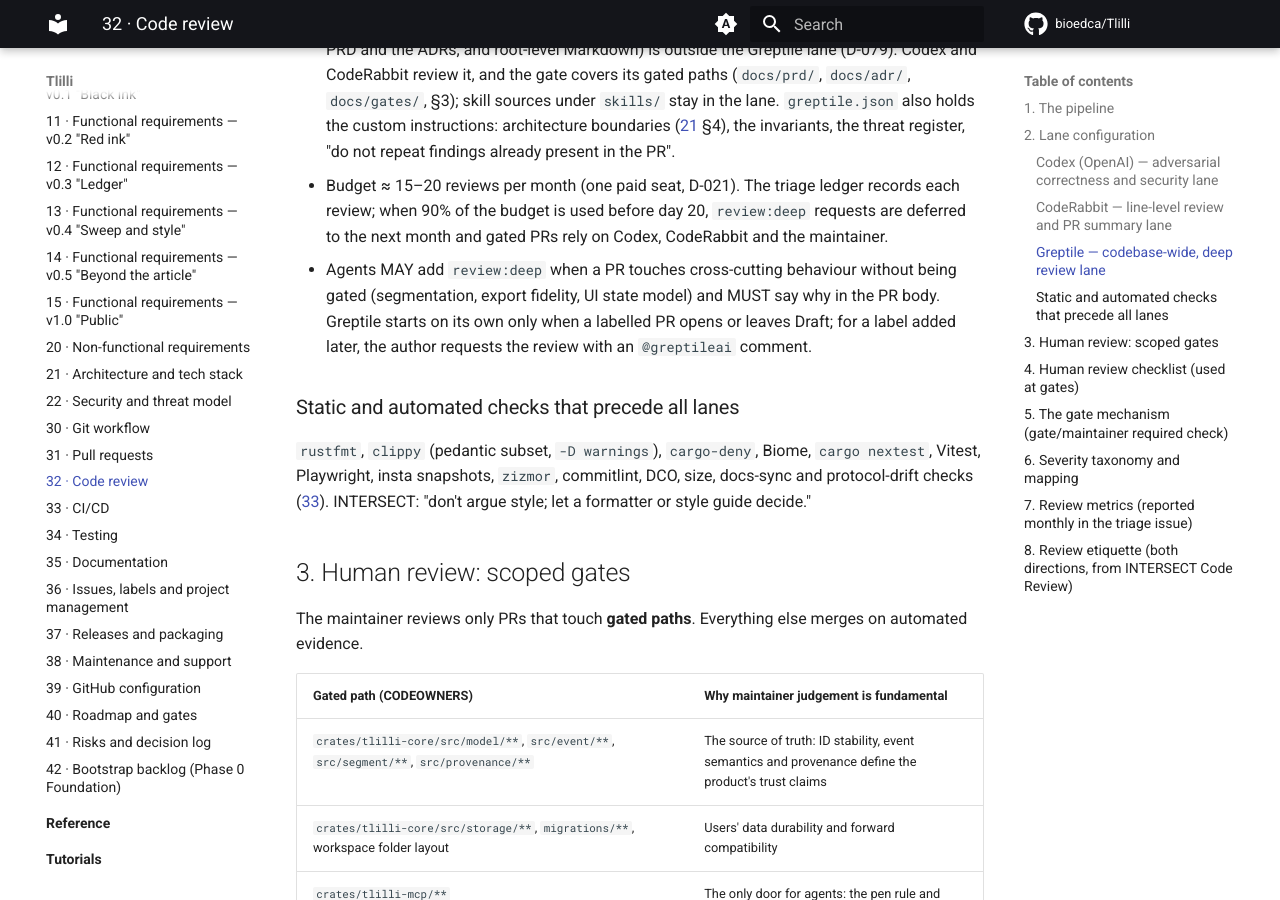
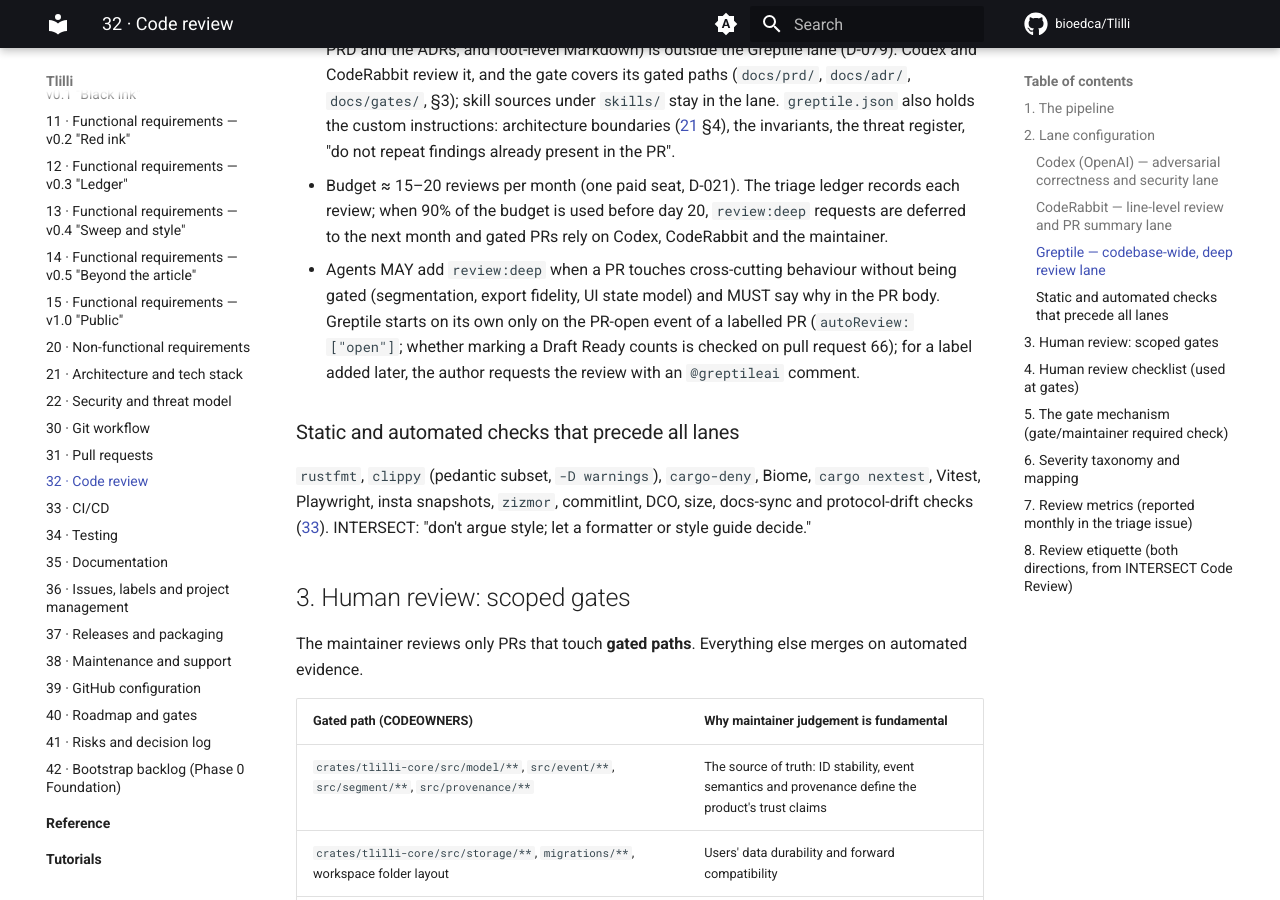
Before and after one commit to bioedca/Tlilli, an MkDocs documentation site: the page built from docs/prd/32-code-review.md, in a window 1280 px wide and 900 px high, scrolled down 3816 px. Built offline with MkDocs 1.6.1 and Material for MkDocs 9.7.7, drawn with Linux system fonts in a browser that asks for light colours; comment, search, counter and statistics services are not loaded.

Commit message:
docs(prd): state only the configured greptile trigger in PRD 32
The review:deep bullet now names the PR-open event that greptile.json
configures and leaves the Draft-to-Ready case to the check on this
pull request, instead of stating it as observed.

Signed-off-by: bioedca <131809205+bioedca@users.noreply.github.com>

```diff
--- a/docs/prd/32-code-review.md
+++ b/docs/prd/32-code-review.md
@@ -52,7 +52,7 @@ Rules:
 ### Greptile — codebase-wide, deep review lane
 - Installed as a GitHub app; reviews only PRs carrying `gate` or `review:deep` (label trigger), Base tier, T-Rex runtime validation enabled when supported for the tier, strictness tuned to avoid nit floods. These settings live in `greptile.json` (gated), which Greptile reads from the PR's source branch and ranks above the dashboard. Documentation (`docs/**`, including this PRD and the ADRs, and root-level Markdown) is outside the Greptile lane (D-079): Codex and CodeRabbit review it, and the gate covers its gated paths (`docs/prd/`, `docs/adr/`, `docs/gates/`, §3); skill sources under `skills/` stay in the lane. `greptile.json` also holds the custom instructions: architecture boundaries ([21](21-architecture-and-tech-stack.md) §4), the invariants, the threat register, "do not repeat findings already present in the PR".
 - Budget ≈ 15–20 reviews per month (one paid seat, D-021). The triage ledger records each review; when 90% of the budget is used before day 20, `review:deep` requests are deferred to the next month and gated PRs rely on Codex, CodeRabbit and the maintainer.
-- Agents MAY add `review:deep` when a PR touches cross-cutting behaviour without being gated (segmentation, export fidelity, UI state model) and MUST say why in the PR body. Greptile starts on its own only when a labelled PR opens or leaves Draft; for a label added later, the author requests the review with an `@greptileai` comment.
+- Agents MAY add `review:deep` when a PR touches cross-cutting behaviour without being gated (segmentation, export fidelity, UI state model) and MUST say why in the PR body. Greptile starts on its own only on the PR-open event of a labelled PR (`autoReview: ["open"]`; whether marking a Draft Ready counts is checked on pull request 66); for a label added later, the author requests the review with an `@greptileai` comment.
 
 ### Static and automated checks that precede all lanes
 `rustfmt`, `clippy` (pedantic subset, `-D warnings`), `cargo-deny`, Biome, `cargo nextest`, Vitest, Playwright, insta snapshots, `zizmor`, commitlint, DCO, size, docs-sync and protocol-drift checks ([33](33-ci-cd.md)). INTERSECT: "don't argue style; let a formatter or style guide decide."
```
